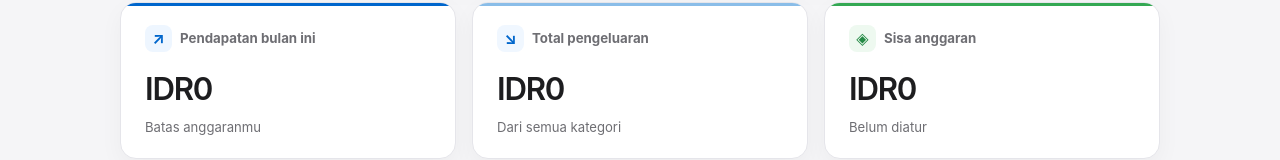
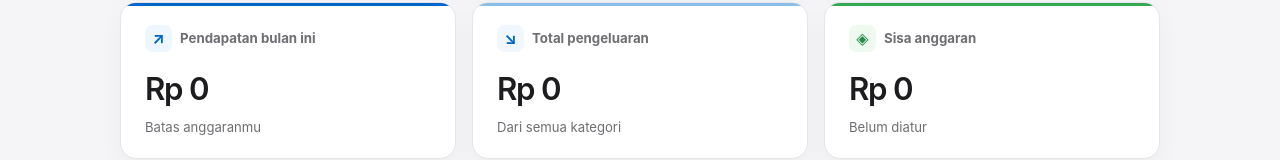
Before and after one commit to Rifatdhy/BudgetKU, an Angular app: page / in a window 1280 px wide. Shown: the part 328-488 px from the top of the page. Built offline with nearby package versions, Linux system fonts and the light colour scheme.

Commit message:
Format BudgetKu amounts in Indonesian rupiah

```diff
--- a/src/app/app.html
+++ b/src/app/app.html
@@ -14,17 +14,17 @@
   <section class="summary-grid" aria-label="Ringkasan anggaran">
     <article class="summary-card income-card">
       <div class="card-label"><span class="icon" aria-hidden="true">↗</span> Pendapatan bulan ini</div>
-      <strong>{{ incomeControl.value | currency: 'IDR' : 'symbol' : '1.0-0' }}</strong>
+      <strong>{{ formatRupiah(incomeControl.value) }}</strong>
       <span class="muted">Batas anggaranmu</span>
     </article>
     <article class="summary-card expense-card">
       <div class="card-label"><span class="icon" aria-hidden="true">↘</span> Total pengeluaran</div>
-      <strong>{{ totalExpenses | currency: 'IDR' : 'symbol' : '1.0-0' }}</strong>
+      <strong>{{ formatRupiah(totalExpenses) }}</strong>
       <span class="muted">Dari semua kategori</span>
     </article>
     <article class="summary-card balance-card" [class.negative]="remainingBudget < 0">
       <div class="card-label"><span class="icon" aria-hidden="true">◈</span> Sisa anggaran</div>
-      <strong>{{ remainingBudget | currency: 'IDR' : 'symbol' : '1.0-0' }}</strong>
+      <strong>{{ formatRupiah(remainingBudget) }}</strong>
       <span class="muted">{{ budgetStatus }}</span>
     </article>
   </section>
@@ -95,7 +95,7 @@
               </div>
               <div class="category-total">
                 <span>Total kategori</span>
-                <strong>{{ getCategoryTotal(category) | currency: 'IDR' : 'symbol' : '1.0-0' }}</strong>
+                <strong>{{ formatRupiah(getCategoryTotal(category)) }}</strong>
               </div>
               <button
                 class="icon-button danger"
--- a/src/app/app.ts
+++ b/src/app/app.ts
@@ -86,6 +86,12 @@ export class BudgetPlannerComponent implements OnDestroy {
 
   get isIncomeValid(): boolean {
     return this.incomeControl.valid && this.incomeControl.value > 0;
+  }
+
+  formatRupiah(value: number): string {
+    return `Rp ${new Intl.NumberFormat('id-ID', {
+      maximumFractionDigits: 0,
+    }).format(value)}`;
   }
 
   get isBudgetConfigured(): boolean {
```
Also changed, not shown: 2 other files (tests, documents, lock files or other folders).
